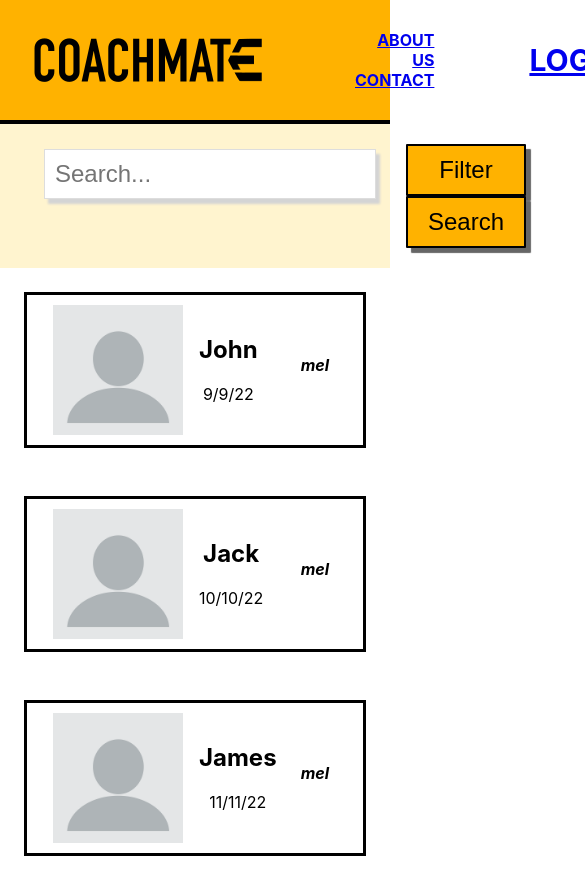
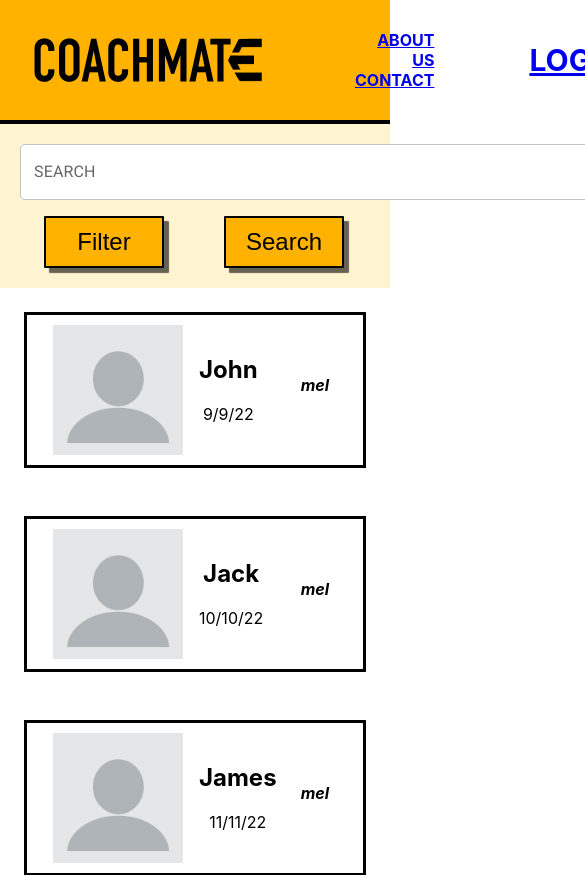
Before and after one commit to The-Collective-unimelb/CoachMate-Frontend, a React (Create React App) app: page /coaches in a window 390 px wide. Shown: the top 875 px of the page, 585 px wide, since content can reach past the window. Built offline with nearby package versions, Linux system fonts and the light colour scheme.

Commit message:
Added filter form; used MUI components

```diff
--- a/src/components/pages/CoachesList.js
+++ b/src/components/pages/CoachesList.js
@@ -1,29 +1,133 @@
 import Button from "../UI/Button";
 import CoachCard from "../UI/CoachCard";
 import classes from "./CoachesList.module.css";
+import { useState } from "react";
+import {
+  TextField,
+  Slider,
+  Typography,
+  FormGroup,
+  FormControlLabel,
+  Checkbox,
+} from "@mui/material";
+import { Stack } from "@mui/system";
 
 const DUMMY_VARS = [
-  { name: "John", avail: "9/9/22", location: "mel" },
-  { name: "Jack", avail: "10/10/22", location: "mel" },
-  { name: "James", avail: "11/11/22", location: "mel" },
-  { name: "Jamie", avail: "12/12/22", location: "mel" }
+  { id: 1, name: "John", avail: "9/9/22", location: "mel" },
+  { id: 2, name: "Jack", avail: "10/10/22", location: "mel" },
+  { id: 3, name: "James", avail: "11/11/22", location: "mel" },
+  { id: 4, name: "Jamie", avail: "12/12/22", location: "mel" },
 ];
 
 function CoachesList() {
+  const [openFilter, setOpenFilter] = useState(false);
+  const [priceVal, setPriceVal] = useState([20, 30]);
+
+  function handleFilter(event) {
+    event.preventDefault();
+    setOpenFilter(!openFilter);
+  }
+
+  function valuetext(val) {
+    return `$${val}`;
+  }
+  const textFieldCss = {
+    margin: "5px 10px 5px 24px",
+    border: "1px solid #ddd",
+  };
+
+  const labelsCss = {
+    margin: "5px 0px 5px 24px",
+    "font-size": "16px"
+  }
+
+  const minDistance = 10;
+  const maxPrice = 100;
+  function handlePriceSlider(event, newValue, activeThumb) {
+    if (!Array.isArray(newValue)) {
+      return;
+    }
+
+    if (newValue[1] - newValue[0] < minDistance) {
+      if (activeThumb === 0) {
+        const clamped = Math.min(newValue[0], maxPrice - minDistance);
+        setPriceVal([clamped, clamped + minDistance]);
+      } else {
+        const clamped = Math.max(newValue[1], minDistance);
+        setPriceVal([clamped - minDistance, clamped]);
+      }
+    } else {
+      setPriceVal(newValue);
+    }
+  }
+
+  const basicForm = (
+    <form className={classes.form}>
+      {/* <label htmlFor="search">Search Coach: </label> */}
+      {/* <input id="search" type="text" placeholder="Search..." /> */}
+      <TextField id="search" label="Search" className={classes["textfield"]} />
+      <div className={classes.button}>
+        <Button onClick={handleFilter}>Filter</Button>
+        <Button>Search</Button>
+      </div>
+    </form>
+  );
+
+  const filterForm = (
+    <form className={classes.form}>
+      <Stack>
+        <TextField
+          id="name"
+          label="Name"
+          sx={textFieldCss}
+          className={classes["textfield"]}
+        />
+        <TextField
+          id="location"
+          label="Location"
+          sx={textFieldCss}
+          className={classes["textfield"]}
+        />
+        <Typography id="price-slider" sx={labelsCss}>
+          Session price range
+        </Typography>
+        <Slider
+          aria-labelledby="price-slider"
+          value={priceVal}
+          onChange={handlePriceSlider}
+          valueLabelDisplay="auto"
+          getAriaValueText={valuetext}
+          min={20}
+          max={maxPrice}
+          disableSwap
+          sx={{ margin: "10px 10px 5px 24px", width: "700px" }}
+        />
+        <FormGroup className={classes["labels"]}>
+          <FormControlLabel
+            control={<Checkbox defaultChecked />}
+            label="Private Session"
+          />
+          <FormControlLabel
+            control={<Checkbox defaultChecked />}
+            label="Group Sessions"
+          />
+        </FormGroup>
+      </Stack>
+      <div className={classes.button}>
+        <Button onClick={handleFilter}>Search</Button>
+      </div>
+    </form>
+  );
+
   return (
-    <div>
-      <form className={classes.form}>
-        {/* <label htmlFor="search">Search Coach: </label> */}
-        <input id="search" type="text" placeholder="Search..." />
-        <div className={classes.buttons}>
-          <Button>Filter</Button>
-          <Button>Search</Button>
-        </div>
-      </form>
+    <div className={classes["coach-list"]}>
+      {!openFilter && basicForm}
+      {openFilter && filterForm}
       <section className={classes["coach-cards"]}>
         {DUMMY_VARS.map((coach) => {
           return (
             <CoachCard
+              key={coach.id}
               name={coach.name}
               avail={coach.avail}
               location={coach.location}
--- a/src/components/pages/CoachesList.module.css
+++ b/src/components/pages/CoachesList.module.css
@@ -1,23 +1,27 @@
 .form {
   padding: 20px;
-    background-color: #FFF4CF;
+  background-color: #fff4cf;
   display: flex;
-    justify-content:space-between;
+  justify-content: space-between;
 }
 
 .form label {
-    margin: 5px 10px 5px 0;
+  display: inline-block;
   font-weight: 500;
 }
 
-.form input {
+.textfield {
   margin: 5px 10px 5px 24px;
-    width: 500px;
+  width: 700px;
   height: max-content;
   font-size: 24px;
-    padding: 10px;
   background-color: #fff;
   border: 1px solid #ddd;
+}
+
+.labels {
+    margin: 5px 0px 5px 24px;
+    font-size: 16px;
 }
 
 .form button {
@@ -28,9 +32,24 @@
   width: 120px;
 }
 
+.filter-form {
+  display: flex;
+  flex-direction: column;
+}
 
 .coach-cards {
   display: flex;
   flex-wrap: wrap;
   justify-content: center;
 }
+
+@media (max-width: 1145px) {
+    .form {
+        display: grid;
+    }
+    .form button{
+        margin-top: 16px;
+        margin-left: 24px;
+        grid-column: 1;
+    }
+}
```
Lines whose indentation alone changed are shown as unchanged.
